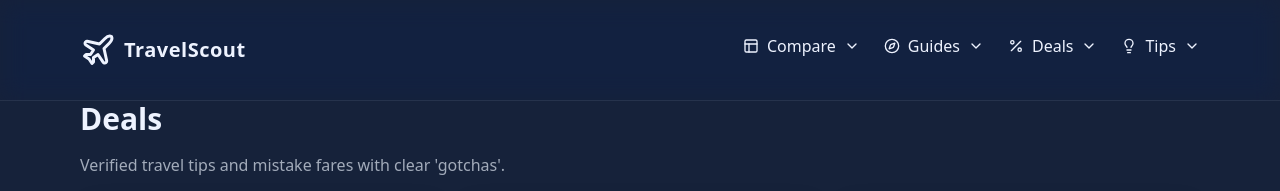
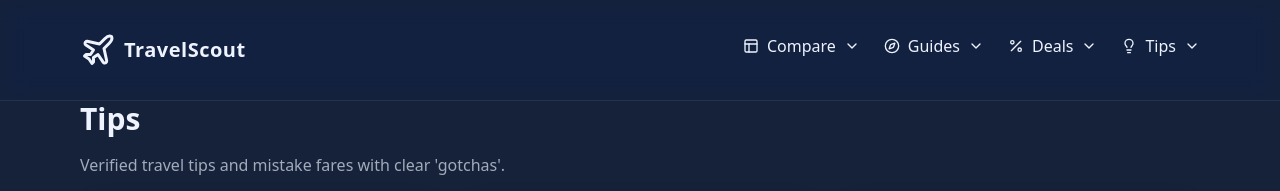
Before and after one commit to BrettWS2025/travelscout, a Next.js app: page /tips in a window 1280 px wide. Shown: the top 191 px of the page. Built offline with nearby package versions, Linux system fonts and the light colour scheme.

Commit message:
Update page.tsx

```diff
--- a/app/(marketing)/tips/page.tsx
+++ b/app/(marketing)/tips/page.tsx
@@ -1,8 +1,8 @@
-export const metadata = { title: "Deals" };
+export const metadata = { title: "Tips" };
 export default function Deals() {
   return (
     <section className="space-y-4">
-      <h1 className="text-3xl font-bold">Deals</h1>
+      <h1 className="text-3xl font-bold">Tips</h1>
       <p className="text-[color:var(--muted)]">Verified travel tips and mistake fares with clear 'gotchas'.</p>
       <div className="grid md:grid-cols-3 gap-4">
         {Array.from({length:6}).map((_,i)=> (
```
